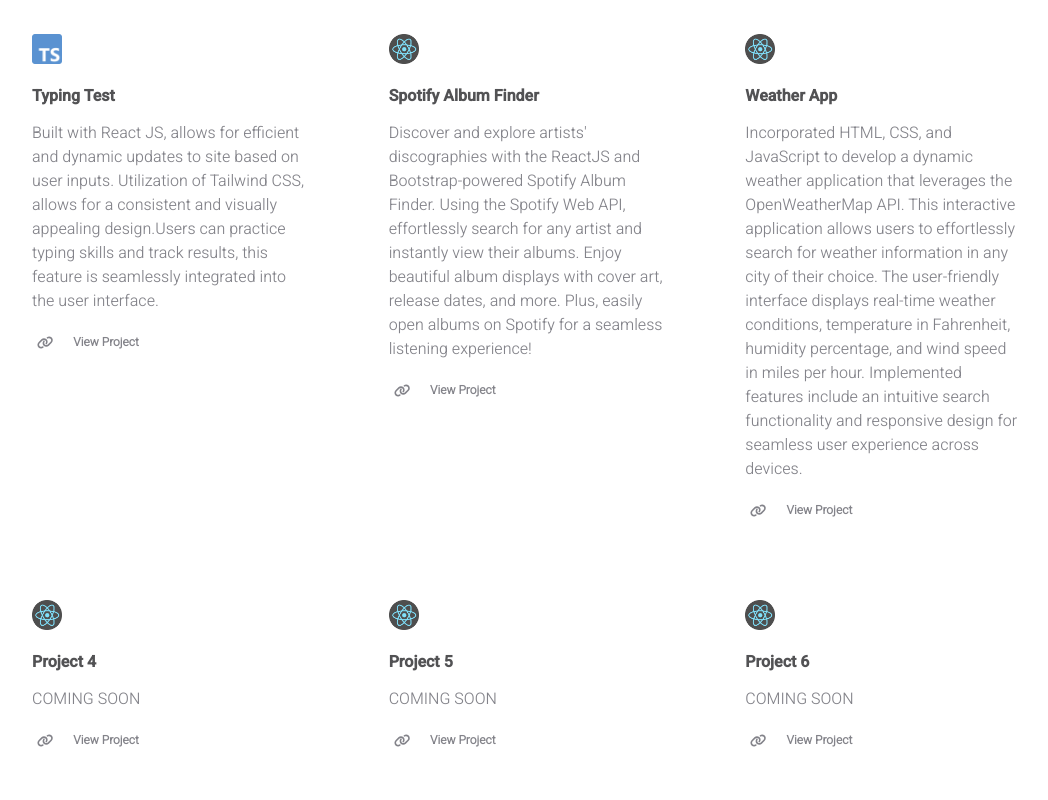
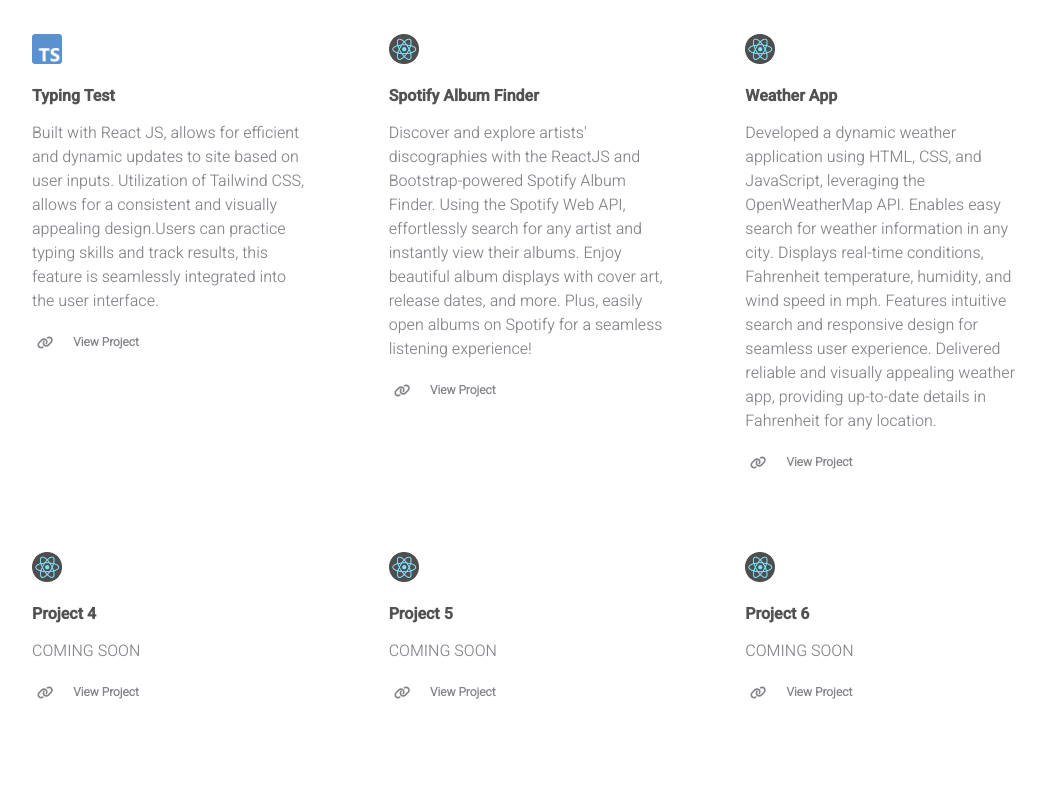
Before and after one commit to Jihxdul/MyPortfolio, a React (Create React App) app: page / in a window 1280 px wide. Shown: the part 740-1540 px from the top of the page, without its empty margins (113-1161 px from the left). Built offline with nearby package versions, Linux system fonts and the light colour scheme.

Commit message:
update weather desc

```diff
--- a/src/data/user.js
+++ b/src/data/user.js
@@ -50,7 +50,7 @@
 		{
 			title: "Weather App",
 			description:
-				"Incorporated HTML, CSS, and JavaScript to develop a dynamic weather application that leverages the OpenWeatherMap API. This interactive application allows users to effortlessly search for weather information in any city of their choice. The user-friendly interface displays real-time weather conditions, temperature in Fahrenheit, humidity percentage, and wind speed in miles per hour. Implemented features include an intuitive search functionality and responsive design for seamless user experience across devices.",
+				"Developed a dynamic weather application using HTML, CSS, and JavaScript, leveraging the OpenWeatherMap API. Enables easy search for weather information in any city. Displays real-time conditions, Fahrenheit temperature, humidity, and wind speed in mph. Features intuitive search and responsive design for seamless user experience. Delivered reliable and visually appealing weather app, providing up-to-date details in Fahrenheit for any location.",
 				logo: "react.png",
 			linkText: "View Project",
 			link: "https://weatherapp-jihadul.netlify.app/",
```
